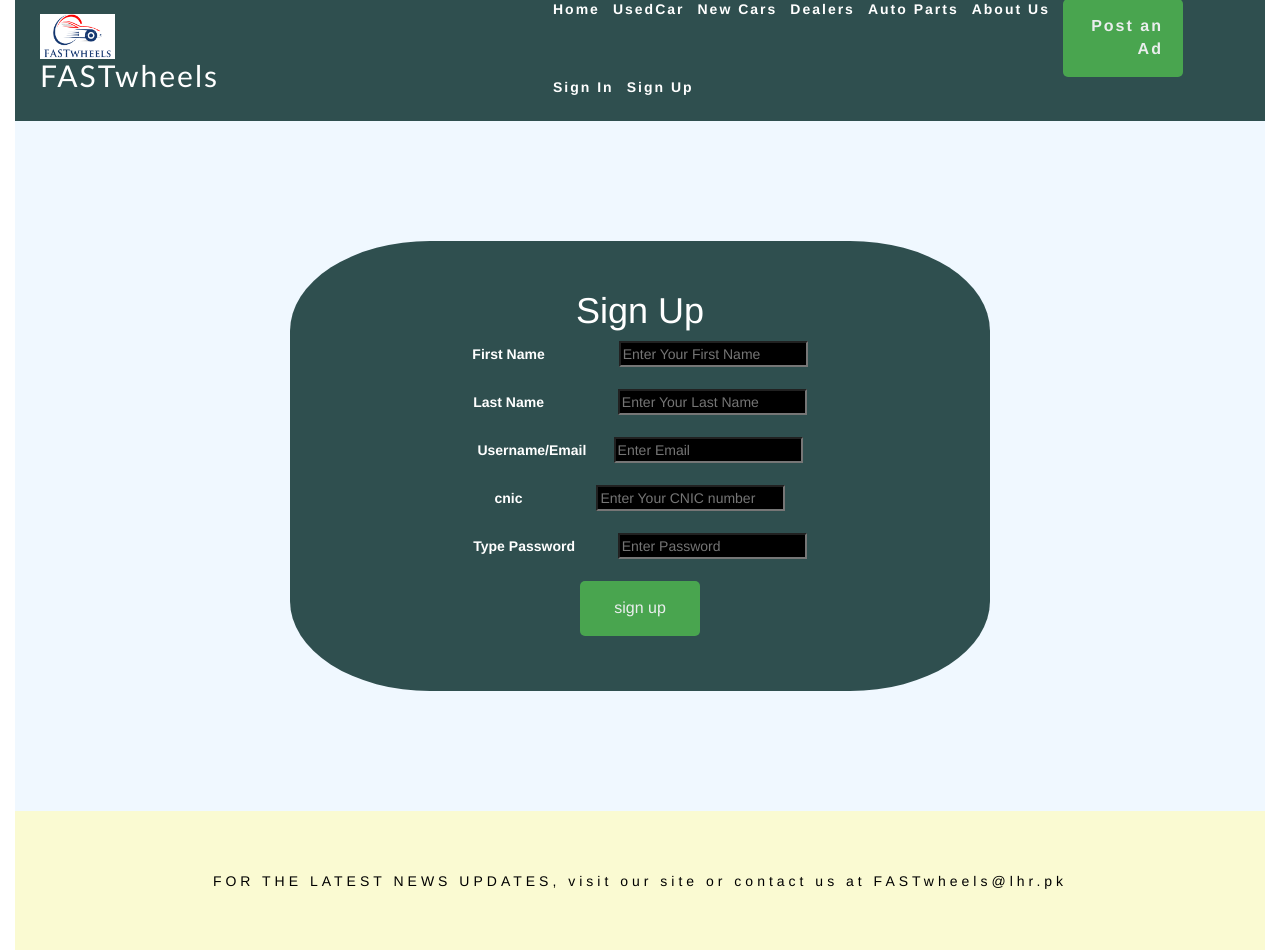
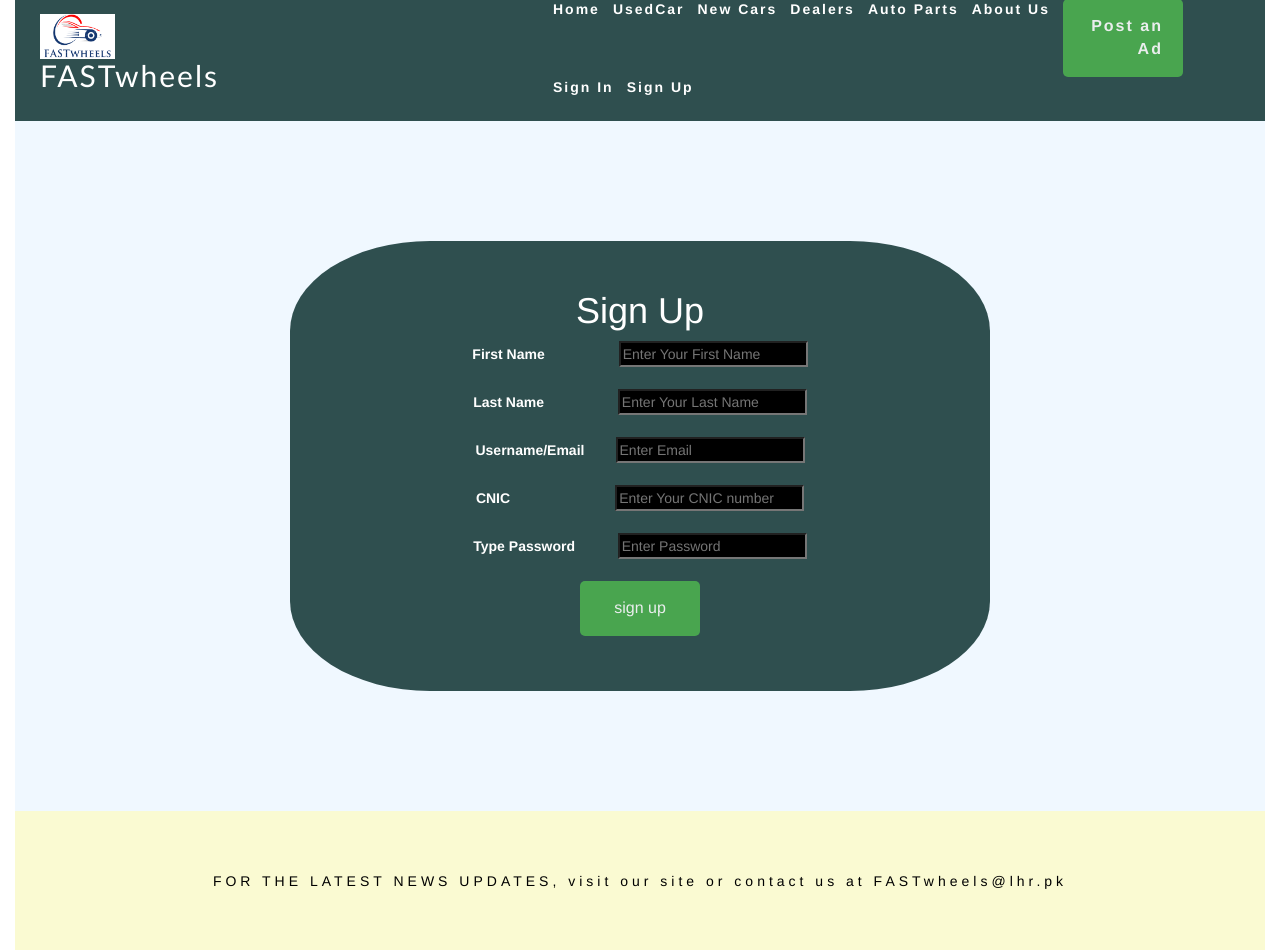
Before and after one commit to fadi-GitHub/FAST_WHEELS, an ASP.NET MVC app: page /Home/signUP in a window 1280 px wide. Shown: the part 51-1001 px from the top of the page. Run offline with ASP.NET Core 8 and stand-ins for ASP.NET MVC 5, Linux system fonts and the light colour scheme; the project's own start-up code is not run, and a stand-in starts its controllers and pages; some libraries are stand-ins or nearby versions.

Commit message:
1Jan Chnges

```diff
--- a/WebApplication5/Views/Home/newCars.cshtml
+++ b/WebApplication5/Views/Home/newCars.cshtml
@@ -89,7 +89,7 @@
                     foreach (newCars temp in newCarList)
                     {
 
-                    <div class="thumbnail">
+                    <div class="usedCarBox" allign="centre">
 
                         <img src="~/newCarsImages/@temp.image" alt="@temp.CarMake+@temp.CarName" width="2000" class="cards" />
                         <h4>@temp.CarMake @temp.CarName @temp.Model</h4>
@@ -97,7 +97,7 @@
                         <p class="tag">@temp.Description</p>
 
                     </div>
-
+                      <br>
                     }
                 }
                 else
--- a/WebApplication5/Views/Home/signUP.cshtml
+++ b/WebApplication5/Views/Home/signUP.cshtml
@@ -48,10 +48,10 @@
                     <input id="lastname" class="c1" type="text" placeholder="Enter Your Last Name" name="lastname" required>
                     <br><br>
 
-                    <label for="email"><strong> Username/Email &nbsp; &nbsp; &nbsp; </strong></label>
+                    <label for="email"><strong> Username/Email &nbsp;&nbsp; &nbsp; &nbsp; </strong></label>
                     <input id="email" class="c1" type="email" placeholder="Enter Email" name="email" required>
                     <br><br>
-                    <label for="cnic"><strong>cnic &nbsp;&nbsp; &nbsp; &nbsp; &nbsp; &nbsp;&nbsp; &nbsp; &nbsp; &nbsp;</strong></label>
+                    <label for="cnic"><strong>CNIC &nbsp;&nbsp;&nbsp;&nbsp; &nbsp; &nbsp;&nbsp;&nbsp; &nbsp; &nbsp; &nbsp; &nbsp;&nbsp; &nbsp; &nbsp; &nbsp;</strong></label>
                     <input id="cnic" class="c1" type="text" placeholder="Enter Your CNIC number" name="cnic" required>
                     <br><br>
 
```
